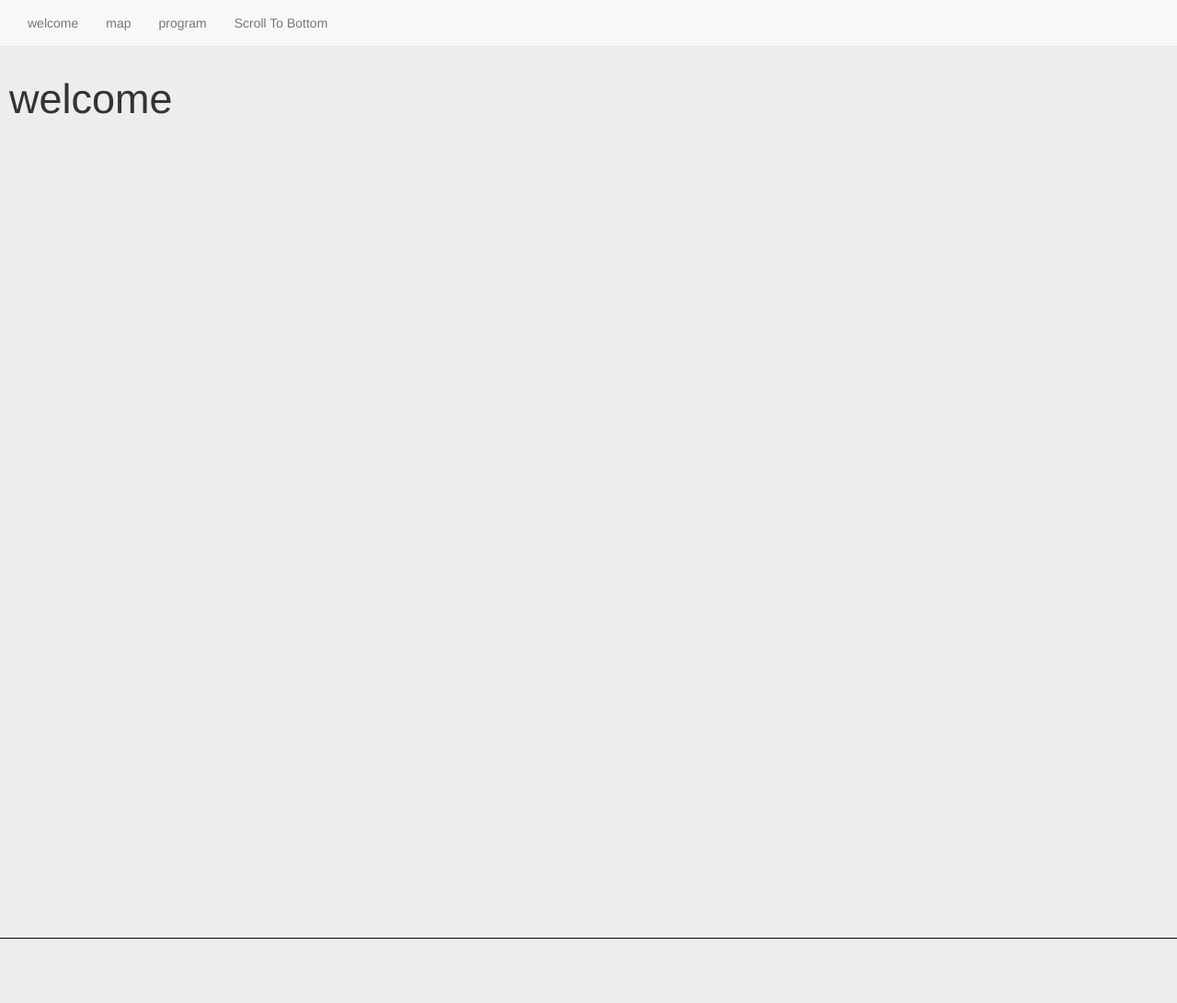
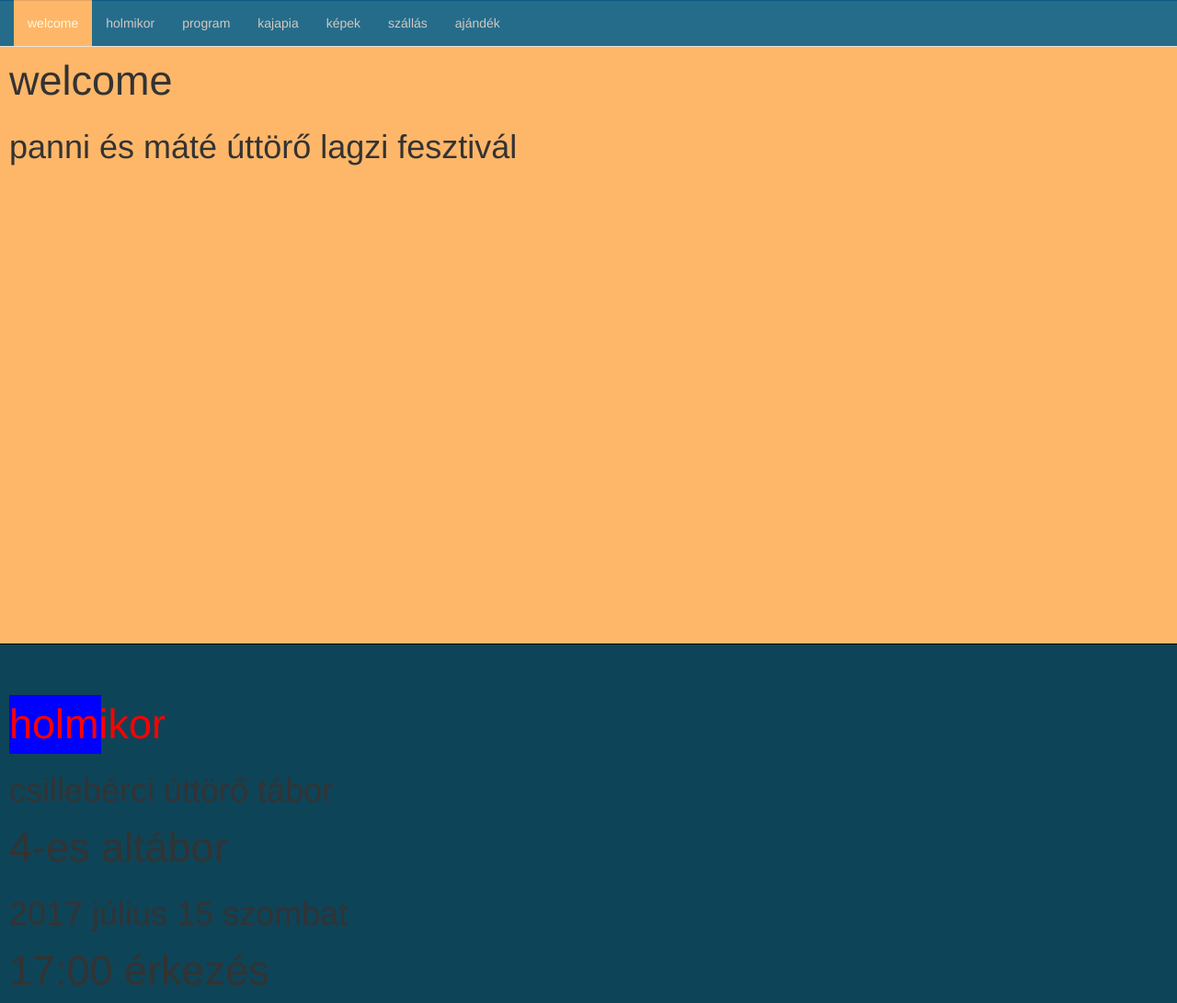
Before and after one commit to approximata/theUltimateWeddingPage, a React app: page / in a window 1280 px wide. Shown: the top 1091 px of the page at 92% size. Built offline with nearby package versions, Linux system fonts and the light colour scheme.

Commit message:
add content

```diff
--- a/package.json
+++ b/package.json
@@ -44,6 +44,7 @@
     "eslint": "^4.1.0",
     "prop-types": "^15.5.10",
     "style-loader": "^0.13.2",
+    "url-loader": "^0.5.9",
     "webpack": "^2.4.1",
     "webpack-dev-server": "^2.4.2"
   }
--- /dev/null
+++ b/src/app/contentItem.js
@@ -0,0 +1,23 @@
+import React from 'react'
+import PropTypes from 'prop-types'
+
+const ContentItem = ({ item }) => {
+  return (
+    <section>
+      <div name={ item.subTitle1 } className={item.title + ' subTitle1'}>
+        <h1>{item.subTitle1}</h1>
+        <p>{item.content1}</p>
+      </div>
+      <div name={ item.subTitle2 } className={item.title + ' subTitle2'}>
+        <h1>{item.subTitle2}</h1>
+        <p>{item.content2}</p>
+      </div>
+    </section>
+  )
+}
+
+ContentItem.propTypes = {
+  item: PropTypes.object
+}
+
+export default ContentItem
--- a/src/app/css/index.css
+++ b/src/app/css/index.css
@@ -3,7 +3,7 @@
 	padding: 0 !important;
 }
 .element {
-	height:1000px;
+	height:700px;
 	background-color: #ededed;
 	font-size: 45px;
 	border-top:1px solid #000;
@@ -12,5 +12,53 @@
 }
 
 .active {
-	color:red !important;
+	color: #ffe !important;
 }
+
+.navbar-default .navbar-nav>li>a {
+  color: #ccc;
+}
+
+.navbar-default .navbar-nav>li>a:hover {
+  color: #FEB769;
+}
+
+.navbar{
+	background-color: #0E648E;
+	opacity: 0.9;
+}
+
+.element.welcome, .active.welcome{
+	background-color: #FEB769;
+}
+
+.element.where, .active.where{
+	background-color: #0E4458;
+}
+
+.element.where > div{
+	background-color: blue;
+	width: 100px;
+	color:red;
+	transition: width 2s;
+}
+
+.element.where > div:hover{
+	width: 1000px;
+}
+
+.element.program, .active.program{
+	background-color: #A6291C;
+}
+
+.element.foodanddrinks, .active.foodanddrinks{
+	background-color: #8EAF8B;
+}
+
+.element.pictures, .active.pictures{
+	background-color: #FEB769;
+}
+
+.element.gift, .active.gift{
+	background-color: #0E4458;
+}
--- a/src/app/elementItem.js
+++ b/src/app/elementItem.js
@@ -1,20 +1,21 @@
 import React from 'react'
 import PropTypes from 'prop-types'
 import Scroll from 'react-scroll'
+import ContentItem from './contentItem'
 
 const Element = Scroll.Element
 
 const ElementItem = ({ item }) => {
   return (
-    <Element name={ item } className="element" >
-      {item}
+    <Element name={ item.title } className={"element " + item.title}>
+      <div className='name'>{item.name}</div>
+      <ContentItem item={item}></ContentItem>
     </Element>
   )
 }
 
 ElementItem.propTypes = {
-  item: PropTypes.string.isRequired,
+  item: PropTypes.object.isRequired,
 }
 
-
 export default ElementItem
--- a/src/app/index.js
+++ b/src/app/index.js
@@ -8,13 +8,13 @@ import ElementItem from './elementItem'
 
 require('./css/index.css')
 
-const Events     = Scroll.Events
-const scroll     = Scroll.animateScroll
-const scrollSpy  = Scroll.scrollSpy
+const Events = Scroll.Events
+const scroll = Scroll.animateScroll
+const scrollSpy = Scroll.scrollSpy
 
 const durationFn = function(deltaTop) {
     return deltaTop
-};
+}
 
 class Section extends React.Component{
 
@@ -22,40 +22,85 @@ class Section extends React.Component{
       super(props)
       this.scrollToTop = this.scrollToTop.bind(this)
       this.state =
-    {
-      items: ['welcome', 'map', 'program'],
-    }
+      {
+      // items: ['welcome', 'where', 'program', 'foodanddrinks', 'pictures', 'accommondation', 'gift' ]
+        items: [
+          { 'title': 'welcome',
+            'name': 'welcome',
+            'subTitle1': 'panni és máté úttörő lagzi fesztivál'
+          },
+          {
+            'title': 'where',
+            'name': 'holmikor',
+            'subTitle1': 'csillebérci úttörő tábor',
+            'content1': '4-es altábor',
+            'subTitle2': '2017 július 15 szombat',
+            'content2': '17:00 érkezés',
+            'link': ''
+          },
+          {
+            'title': 'program',
+            'name': 'program'
+          },
+          {
+            'title': 'foodanddrinks',
+            'name': 'kajapia'
+          },
+          {
+            'title':'pictures',
+            'name': 'képek'
+          },
+          {
+            'title':'accommondation',
+            'name': 'szállás'
+          },
+          {
+            'title': 'gift',
+            'name': 'ajándék'
+          }
+        ]
+      }
+
   }
 
   componentDidMount() {
 
+
     Events.scrollEvent.register('begin', function() {
       console.log("begin", arguments)
-    });
+    })
 
     Events.scrollEvent.register('end', function() {
       console.log("end", arguments)
-    });
+    })
 
     scrollSpy.update()
 
   }
+
   scrollToTop() {
     scroll.scrollToTop()
   }
+
+
+
   componentWillUnmount() {
     Events.scrollEvent.remove('begin')
     Events.scrollEvent.remove('end')
   }
   render () {
-    let navItems = this.state.items
-    navItems = navItems.map((item, index) =>
+    let items = this.state.items
+    let navItems = []
+    let elementItems = []
+
+    navItems = items.map((item, index) =>
       (<NavItem item={item} key={index}/>)
     )
-    let elementItems = this.state.items
-    elementItems = elementItems.map((item, index) =>
+
+    elementItems = items.map((item, index) =>
       (<ElementItem item={item} key={index}/>)
     )
+
     return (
       <div>
         <nav className="navbar navbar-default navbar-fixed-top">
@@ -63,7 +108,6 @@ class Section extends React.Component{
             <div className="collapse navbar-collapse" id="bs-example-navbar-collapse-1">
               <ul className="nav navbar-nav">
                 {navItems}
-                <li> <a onClick={() => scroll.scrollToBottom()}>Scroll To Bottom</a></li>
               </ul>
             </div>
           </div>
@@ -77,7 +121,6 @@ class Section extends React.Component{
   }
 }
 
-
 ReactDOM.render(
   <Section />,
   document.querySelector('.onepager')
--- a/src/app/navItem.js
+++ b/src/app/navItem.js
@@ -6,13 +6,12 @@ const Link = Scroll.Link
 
 const NavItem = ({ item }) => {
   return (
-    <li><Link activeClass="active" className={item} to={item} spy={true} smooth={true} duration={500} >{item}</Link></li>
+    <li><Link activeClass="active" className={item.title} to={item.title} spy={true} smooth={true} duration={500} >{item.name}</Link></li>
   )
 }
 
 NavItem.propTypes = {
-  item: PropTypes.string.isRequired,
+  item: PropTypes.object.isRequired,
 }
 
-
 export default NavItem
--- a/src/index.html
+++ b/src/index.html
@@ -3,7 +3,6 @@
   <head>
     <meta charset="utf-8">
     <link rel="stylesheet" href="https://maxcdn.bootstrapcdn.com/bootstrap/3.3.2/css/bootstrap.min.css"
-    <title>React Onepager Template</title>
   </head>
   <body>
     <div class="onepager">
--- a/webpack.config.js
+++ b/webpack.config.js
@@ -21,7 +21,11 @@ module.exports = {
       {
         test: /\.css$/,
         loader: 'style-loader!css-loader'
+      },
+      {
+        test: /\.(png|jpg)$/,
+        loader: 'url-loader'
       }
     ]
   }
-};
+}
```
Also changed, not shown: src/app/test.js (added, +73 -0 lines), src/app/images/IMG_1544.JPG (added), src/app/images/welcome.jpg (added), 8 other files.
